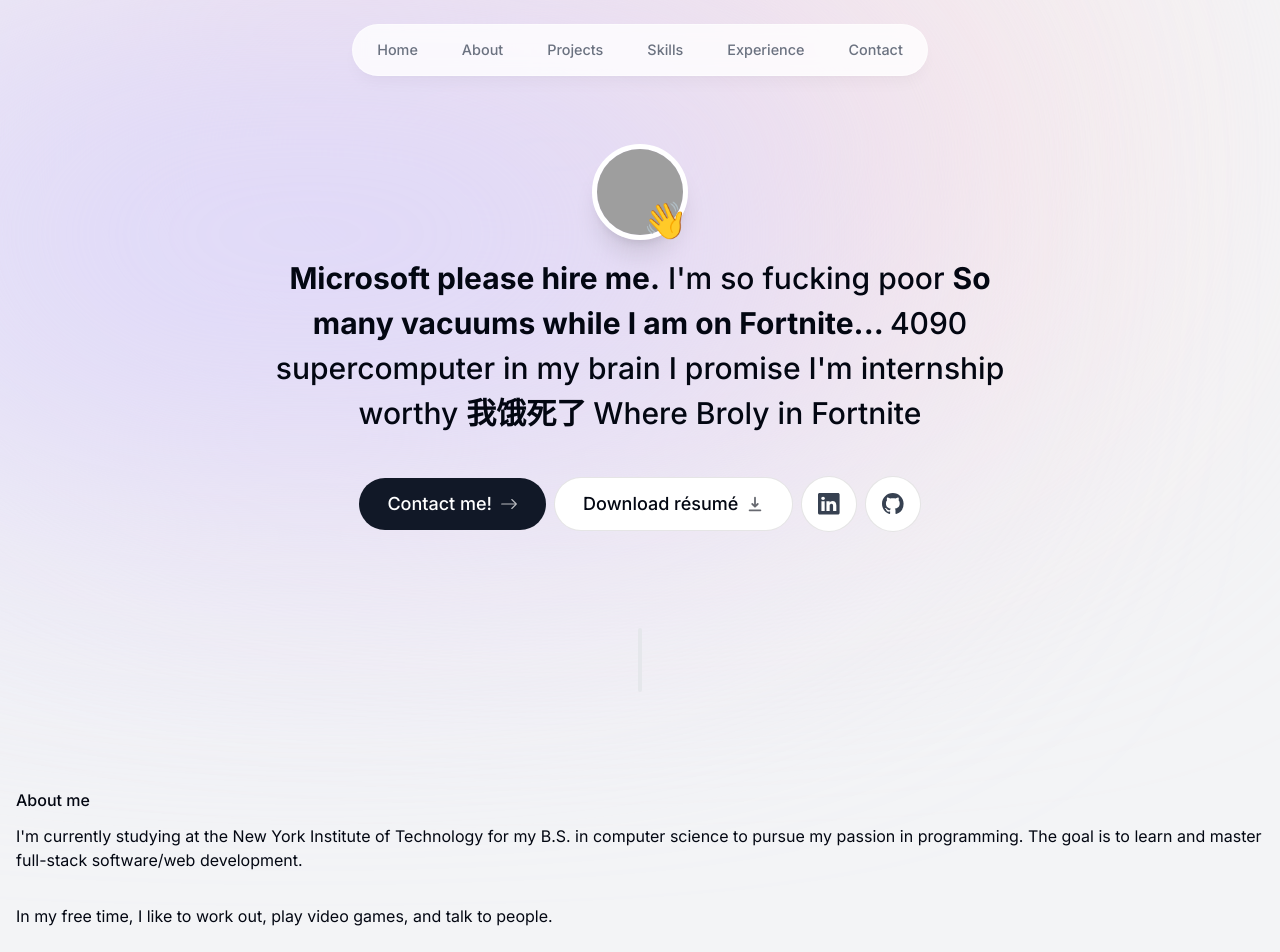
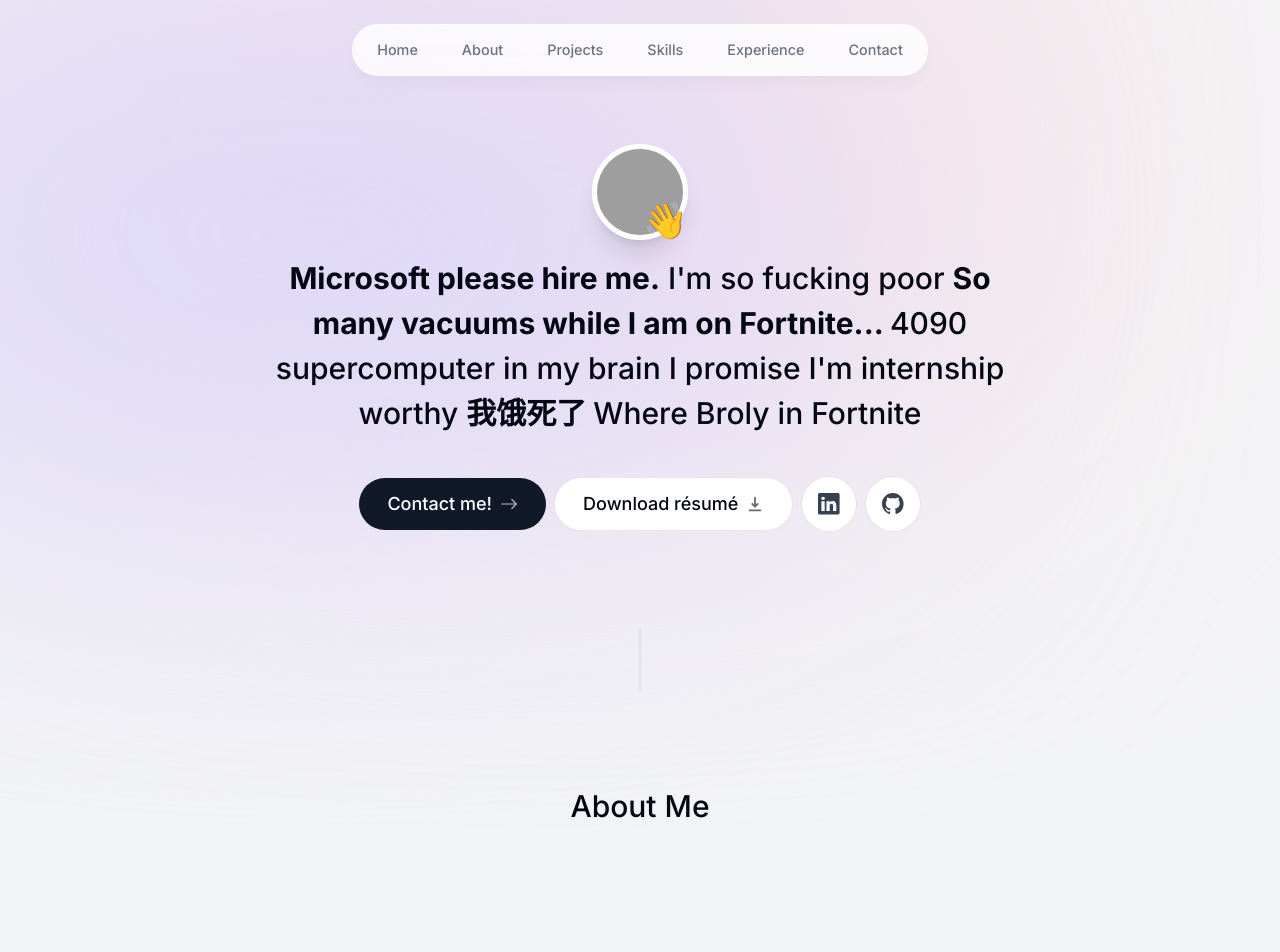
Before and after one commit to AliKhachab/PortfolioWebsite, a Next.js app: page / in a window 1280 px wide. Shown: the top 952 px of the page. Built offline with nearby package versions, Linux system fonts and the light colour scheme; grey boxes are pictures that could not be loaded.

Commit message:
Finished About Me section and added Section Heading component

```diff
--- a/components/about.tsx
+++ b/components/about.tsx
@@ -1,19 +1,21 @@
 "use client";
 import React from "react";
 import { motion } from "framer-motion";
+import SectionHeading from "./section-heading";
 
 export default function AboutMe() {
   return (
-    <section>
-      <h2 className="font-medium text-3x mb-3">
-        About me
-      </h2>
+    <motion.section className="mb-28 max-w-[45rem] text-center leading-8"
+    initial={{y:100, opacity:0}}
+    animate={{y:0, opacity:1}}
+    transition={{delay:0.175, type: "bounce"}}>
+      <SectionHeading>About me</SectionHeading>
       <p className = "mb-8">
-        I'm currently studying at the New York Institute of Technology for my B.S. in computer science to pursue my passion in programming. The goal is to learn and master full-stack software/web development.
+        I'm currently working towards a Bachelor's degree in <span className="font-bold">computer science</span> at NYIT to purue my passion for programming. I have many goals I want to achieve, and the first is <span className="font-bold">full-stack software development.</span>
       </p>
       <p>
-        In my free time, I like to work out, play video games, and talk to people.
+        In my free time, I like to work out, play video games, and roam around New York City. Once I fulfill my academic goals, I might start trying to work in game development or machine learning.
       </p>
-    </section>
+    </motion.section>
   )
 }
--- /dev/null
+++ b/components/section-heading.tsx
@@ -0,0 +1,11 @@
+import React from 'react'
+
+type SectionHeadingProps = {
+    children: React.ReactNode,
+};
+
+export default function SectionHeading({ children } : SectionHeadingProps) {
+  return (
+    <h2 className="font-medium text-3xl mb-3 capitalize mb-8 sm:mb-40">{ children }</h2>
+  )
+}
```
Also changed, not shown: 1 other file (tests, documents, lock files or other folders).
